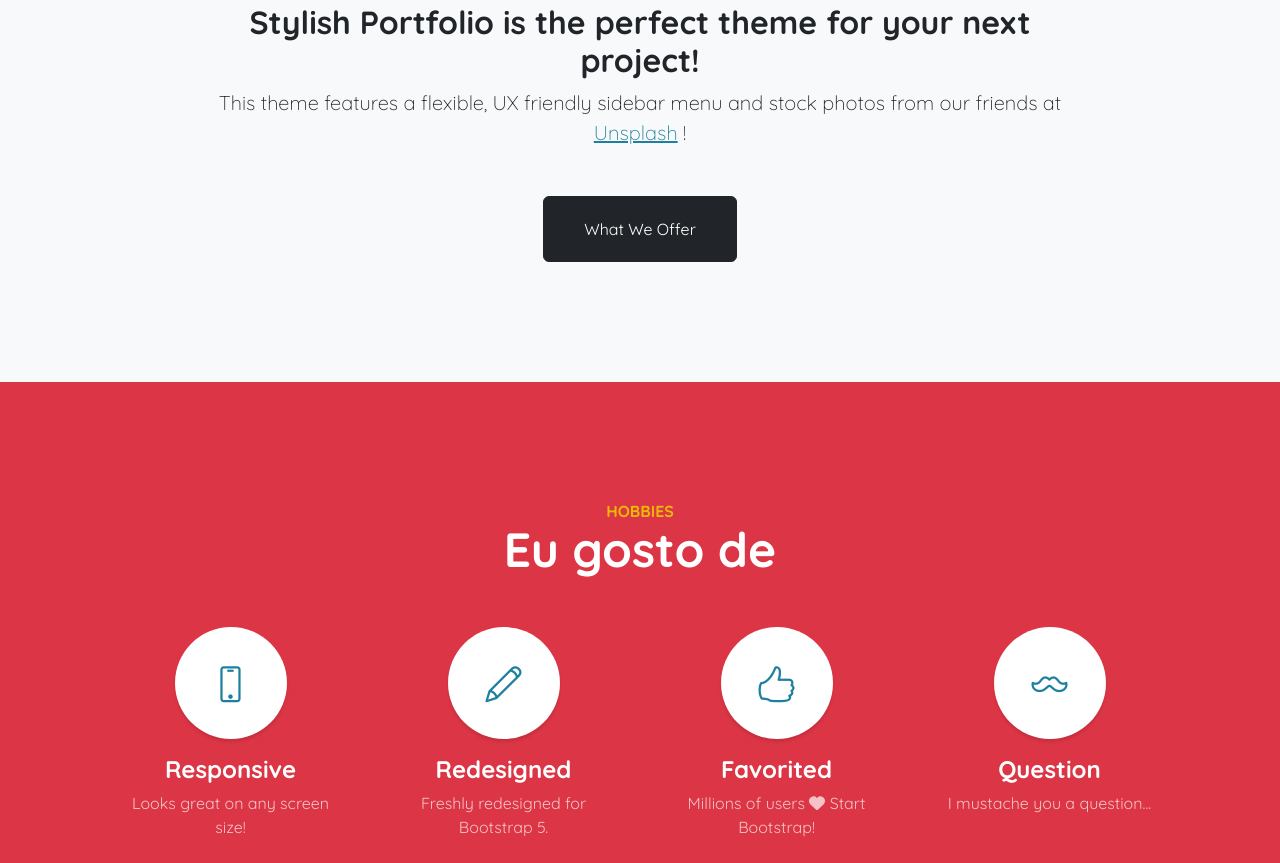
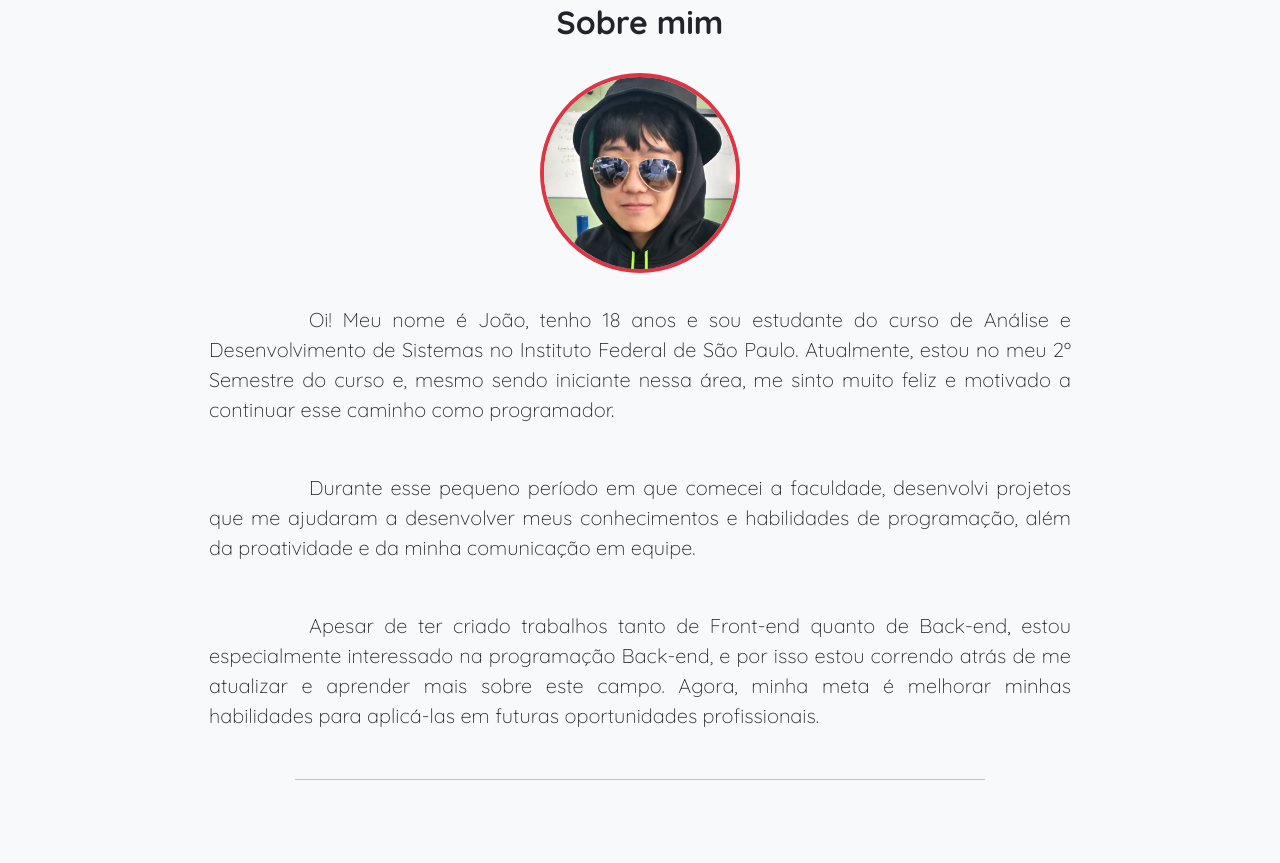
Before and after one commit to JoYoneyama/JoYoneyama.github.io, a plain HTML site: page index.html in a window 1280 px wide. Shown: the part 917-1780 px from the top of the page. Drawn offline with nearby package versions, Linux system fonts and the light colour scheme.

Commit message:
Sobre mim e hobbies

```diff
--- a/index.html
+++ b/index.html
@@ -27,10 +27,10 @@
             <ul class="sidebar-nav">
                 <li class="sidebar-brand"><a href="#page-top">Navegação</a></li>
                 <li class="sidebar-nav-item"><a href="#page-top">Home</a></li>
-                <li class="sidebar-nav-item"><a href="#about">Sobre</a></li>
-                <li class="sidebar-nav-item"><a href="#services">Services</a></li>
-                <li class="sidebar-nav-item"><a href="#portfolio">Portfolio</a></li>
-                <li class="sidebar-nav-item"><a href="#contact">Contact</a></li>
+                <li class="sidebar-nav-item"><a href="#about">Sobre mim</a></li>
+                <li class="sidebar-nav-item"><a href="#services">Hobbies</a></li>
+                <li class="sidebar-nav-item"><a href="#portfolio">Portfólio</a></li>
+                <li class="sidebar-nav-item"><a href="#contact">Contato</a></li>
             </ul>
         </nav>
         <!-- Header-->
@@ -46,13 +46,18 @@
             <div class="container px-4 px-lg-5 text-center">
                 <div class="row gx-4 gx-lg-5 justify-content-center">
                     <div class="col-lg-10">
-                        <h2>Stylish Portfolio is the perfect theme for your next project!</h2>
-                        <p class="lead mb-5">
-                            This theme features a flexible, UX friendly sidebar menu and stock photos from our friends at
-                            <a href="https://unsplash.com/">Unsplash</a>
-                            !
+                        <h2>Sobre mim</h2>
+                        <img class="perfil justify-content-center" src="assets/img/perfil.jpg">
+                        <p class="lead mb-5 sobre-mim">
+                            Oi! Meu nome é João, tenho 18 anos e sou estudante do curso de Análise e Desenvolvimento de Sistemas no Instituto Federal de São Paulo. Atualmente, estou no meu 2º Semestre do curso e, mesmo sendo iniciante nessa área, me sinto muito feliz e motivado a continuar esse caminho como programador.
                         </p>
-                        <a class="btn btn-dark btn-xl" href="#services">What We Offer</a>
+                        <p class="lead mb-5 sobre-mim">
+                            Durante esse pequeno período em que comecei a faculdade, desenvolvi projetos que me ajudaram a desenvolver meus conhecimentos e habilidades de programação, além da proatividade e da minha comunicação em equipe.
+                        </p>
+                        <p class="lead mb-5 sobre-mim">
+                            Apesar de ter criado trabalhos tanto de Front-end quanto de Back-end, estou especialmente interessado na programação Back-end, e por isso estou correndo atrás de me atualizar e aprender mais sobre este campo. Agora, minha meta é melhorar minhas habilidades para aplicá-las em futuras oportunidades profissionais.
+                        </p>
+                        <hr>
                     </div>
                 </div>
             </div>
@@ -64,30 +69,23 @@
                     <h3 class="text-secondary mb-0">Hobbies</h3>
                     <h2 class="mb-5">Eu gosto de</h2>
                 </div>
-                <div class="row gx-4 gx-lg-5">
+                <div class="row justify-content-center gx-5 gx-lg-5">
                     <div class="col-lg-3 col-md-6 mb-5 mb-lg-0">
-                        <span class="service-icon rounded-circle mx-auto mb-3"><i class="icon-screen-smartphone"></i></span>
-                        <h4><strong>Responsive</strong></h4>
-                        <p class="text-faded mb-0">Looks great on any screen size!</p>
+                        <span class="service-icon rounded-circle mx-auto mb-3"><i class="icon-game-controller"></i></span>
+                        <h4><strong>Jogos</strong></h4>
+                        <p class="text-faded mb-0">Bora? <i class="fa-solid fa-gamepad"></i></p>
                     </div>
                     <div class="col-lg-3 col-md-6 mb-5 mb-lg-0">
-                        <span class="service-icon rounded-circle mx-auto mb-3"><i class="icon-pencil"></i></span>
-                        <h4><strong>Redesigned</strong></h4>
-                        <p class="text-faded mb-0">Freshly redesigned for Bootstrap 5.</p>
+                        <span class="service-icon rounded-circle mx-auto mb-3"><i class="icon-energy"></i></span>
+                        <h4><strong>Corridas</strong></h4>
+                        <p class="text-faded mb-0">Atletismo <i class="fa-solid fa-person-running"></i> e ciclismo <i class="fa-solid fa-bicycle"></i></p>
                     </div>
                     <div class="col-lg-3 col-md-6 mb-5 mb-md-0">
-                        <span class="service-icon rounded-circle mx-auto mb-3"><i class="icon-like"></i></span>
-                        <h4><strong>Favorited</strong></h4>
+                        <span class="service-icon rounded-circle mx-auto mb-3"><i class="icon-earphones"></i></span>
+                        <h4><strong>Música</strong></h4>
                         <p class="text-faded mb-0">
-                            Millions of users
-                            <i class="fas fa-heart"></i>
-                            Start Bootstrap!
+                            Você é do rock?! <i class="fa-solid fa-skull"></i>
                         </p>
-                    </div>
-                    <div class="col-lg-3 col-md-6">
-                        <span class="service-icon rounded-circle mx-auto mb-3"><i class="icon-mustache"></i></span>
-                        <h4><strong>Question</strong></h4>
-                        <p class="text-faded mb-0">I mustache you a question...</p>
                     </div>
                 </div>
             </div>
```
Also changed, not shown: assets/img/perfil.jpg (added), css/styles.css.
